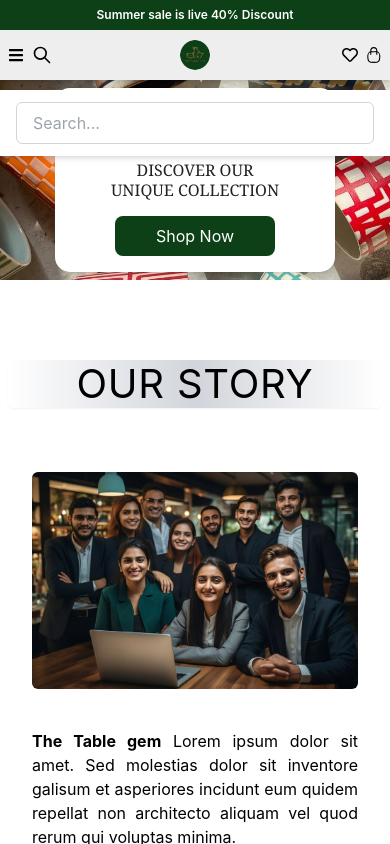
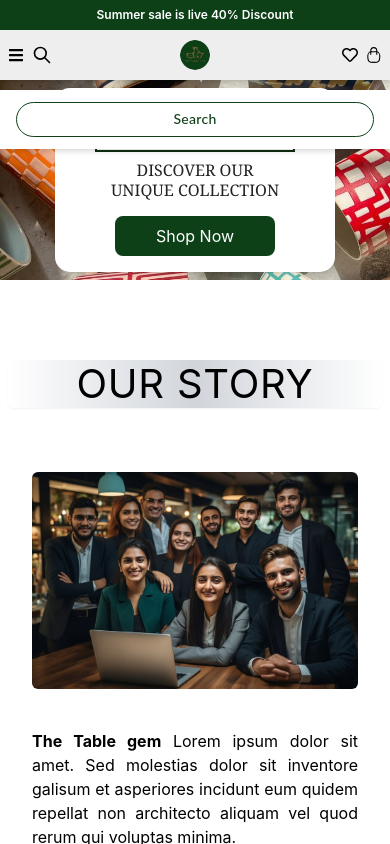
Before and after one commit to pinnateai-2025/The-Table-Gem-frontend-, a React (Create React App) app: page /ourstory in a window 390 px wide. Both pictures are taken after a click on the button 42 px from the left and 55 px from the top of the page. Shown: the top 844 px of the page. Built offline with nearby package versions, Linux system fonts and the light colour scheme.

Commit message:
Updated MobileView SearchBar

```diff
--- a/src/components/Navbar.js
+++ b/src/components/Navbar.js
@@ -110,12 +110,23 @@ const Navbar = () => {
 
             {/* Search Bar (visible if toggled) */}
             {showSearch && (
-                <div className="absolute top-[60px] left-0 w-full bg-white px-4 py-3 shadow-md z-40
-                  xl:top-[90px] xl:right-8 xl:left-auto xl:w-[300px] xl:rounded-md">
+                <div
+                    className="absolute top-[60px] left-0 w-full bg-white px-4 py-3 shadow-md z-40
+        xl:top-[90px] xl:right-8 xl:left-auto xl:w-[300px] xl:rounded-md"
+                >
                     <input
                         type="text"
-                        placeholder="Search..."
-                        className="w-full border border-gray-300 rounded-md px-4 py-2 focus:outline-none focus:ring-2 focus:ring-[#0D4017]"
+                        placeholder="Search"
+                        className="w-full border-[1.5px] border-[rgba(13,64,23,1)] rounded-full px-4 py-2
+               focus:outline-none text-center placeholder-[rgba(13,64,23,1)]"
+                        style={{
+                            fontFamily: "Lato, sans-serif",
+                            fontWeight: 500,
+                            fontSize: "14px",
+                            lineHeight: "120%",
+                            letterSpacing: "0.02em",
+                            verticalAlign: "middle",
+                        }}
                     />
                 </div>
             )}
```
